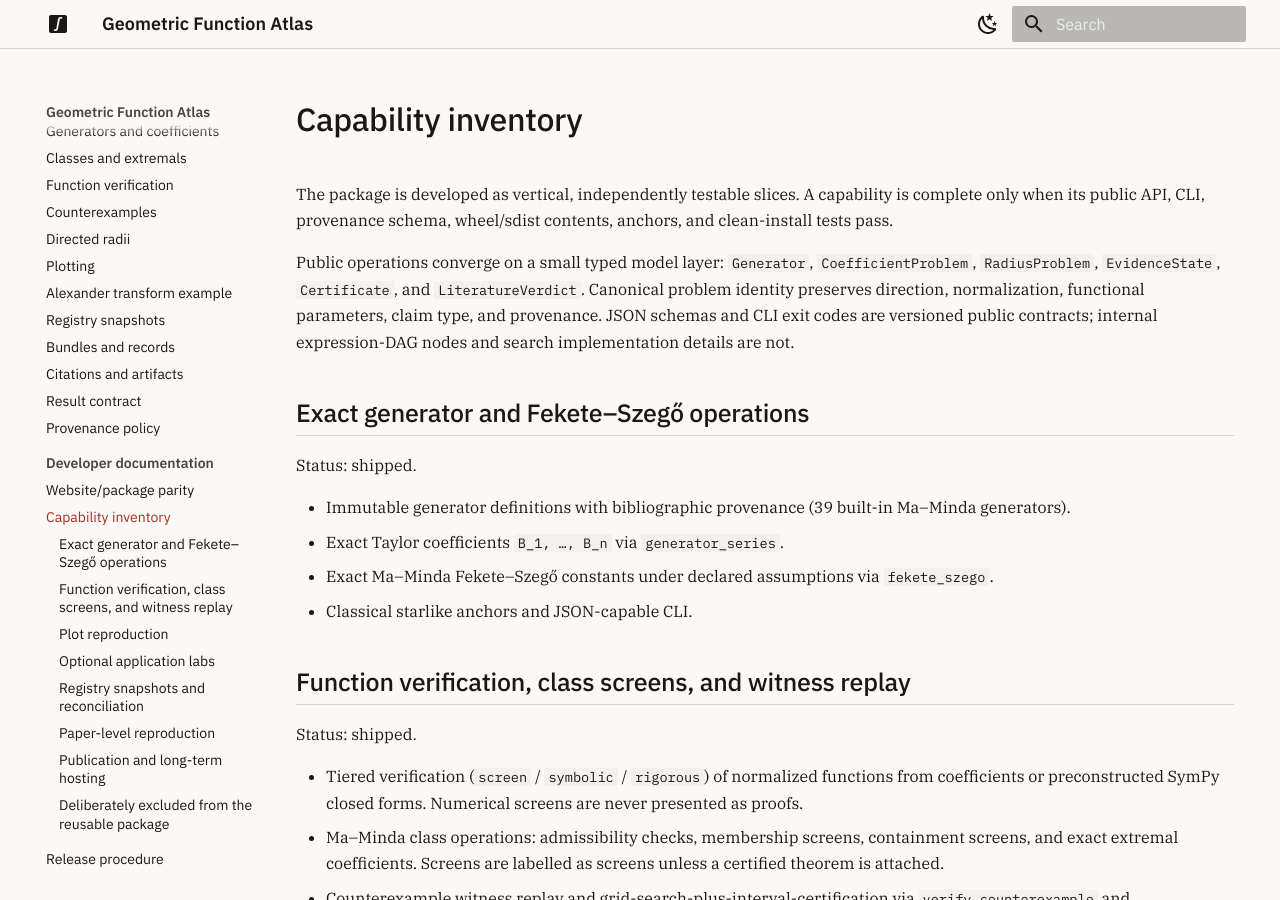
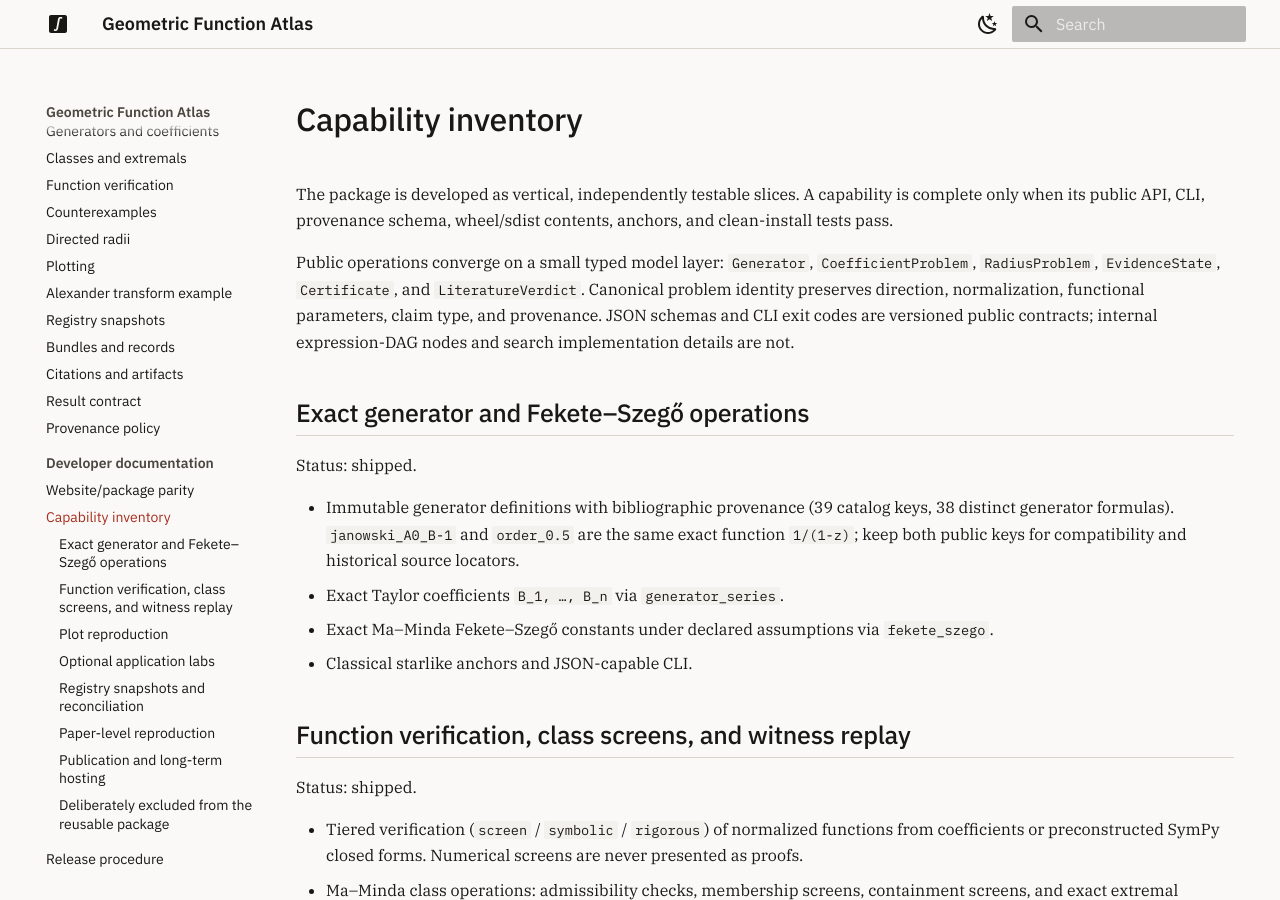
Before and after one commit to Prasanna28Devadiga/geometric-function-atlas, an MkDocs documentation site: the page built from docs/ROADMAP.md, in a window 1280 px wide and 900 px high. Built offline with MkDocs 1.6.1 and Material for MkDocs 9.7.7, drawn with Linux system fonts in a browser that asks for light colours.

Commit message:
docs(catalog): distinguish generator keys from exact formulas

```diff
--- a/docs/ROADMAP.md
+++ b/docs/ROADMAP.md
@@ -15,8 +15,9 @@ nodes and search implementation details are not.
 
 Status: shipped.
 
-- Immutable generator definitions with bibliographic provenance (39 built-in
-  Ma–Minda generators).
+- Immutable generator definitions with bibliographic provenance (39 catalog keys, 38 distinct generator formulas).
+  `janowski_A0_B-1` and `order_0.5` are the same exact function `1/(1-z)`;
+  keep both public keys for compatibility and historical source locators.
 - Exact Taylor coefficients `B_1, …, B_n` via `generator_series`.
 - Exact Ma–Minda Fekete–Szegő constants under declared assumptions via
   `fekete_szego`.
```
Also changed, not shown: README.md (+7 -1 lines), 1 other file.
